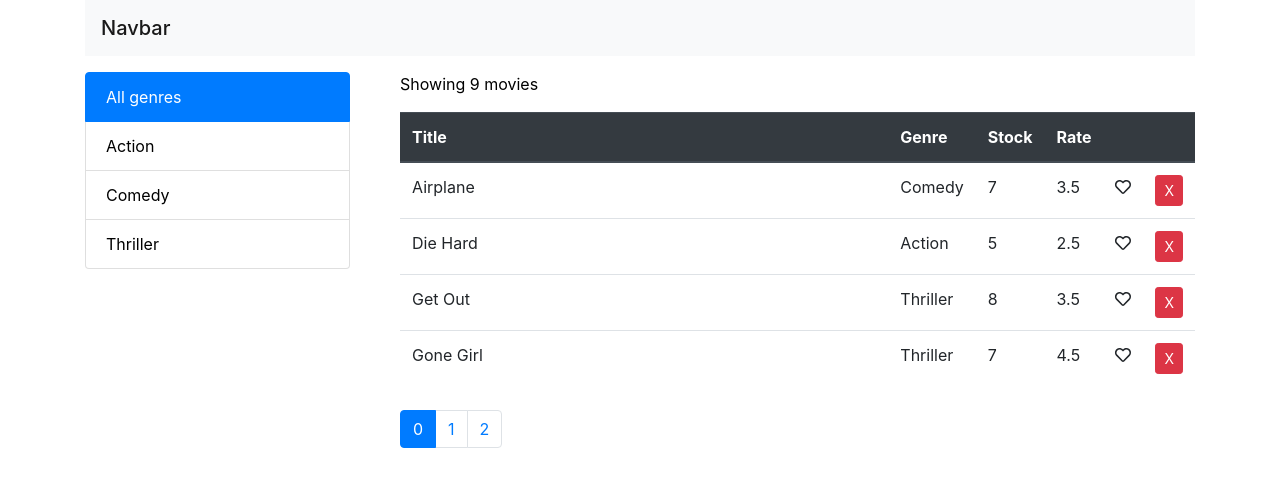
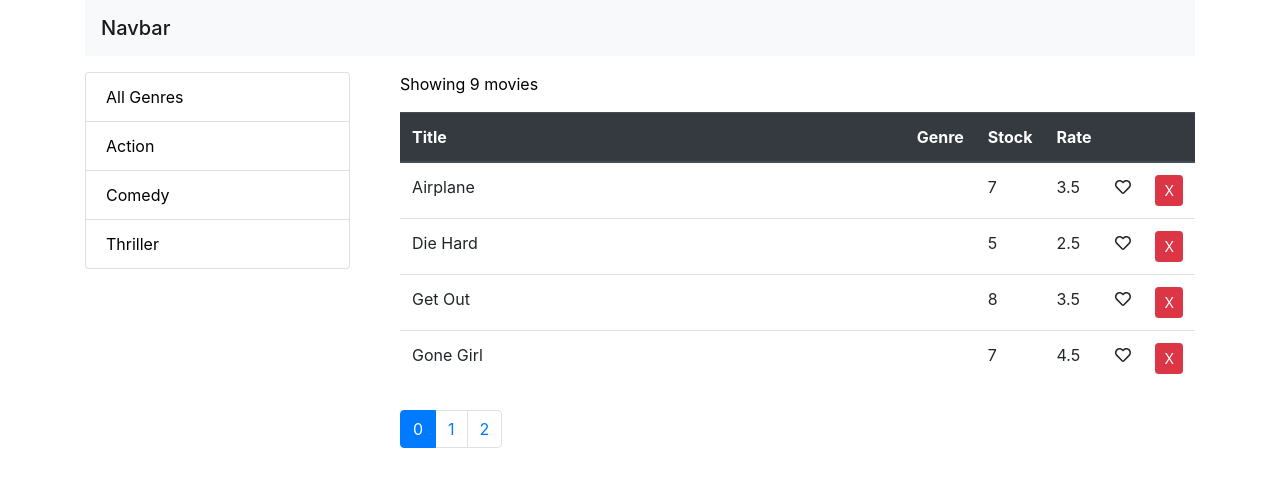
Before and after one commit to jparelladab/vidly, a React (Create React App) app: page / in a window 1280 px wide. Shown: the top 486 px of the page. Built offline with nearby package versions, Linux system fonts and the light colour scheme.

Commit message:
refactoring Like and MovieTable components

```diff
--- a/src/common/listGroup.jsx
+++ b/src/common/listGroup.jsx
@@ -4,17 +4,13 @@ import React from 'react';
 const ListGroup = (props) => {
   const {items, textProperty, valueProperty, onItemSelect, selectedItem} = props;
   return (
-
     <div className="movies-filter">
       <ul className="list-group">
-            <li key="all" className={ (selectedItem) ? "list-group-item" : "list-group-item active"}><a href="#" onClick={() => onItemSelect('')} >All genres</a></li>
         { items.map ( item =>
-            <li key={item[valueProperty]} className={(selectedItem === item) ? "list-group-item active" : "list-group-item"}><a href="#" onClick={() => onItemSelect(item)}>{item[textProperty]}</a></li>
+          <li onClick={() => onItemSelect(item)} key={item[valueProperty]} className={(selectedItem === item) ? "list-group-item active" : "list-group-item"}>{item[textProperty]}</li>
         )}
       </ul>
     </div>
-
-
   )
 }
 
--- /dev/null
+++ b/src/common/tableBody.jsx
@@ -0,0 +1,21 @@
+import React, { Component } from 'react';
+import Movie from '../components/movie';
+
+class TableBody extends Component {
+    render() {
+        const {data, columns} = this.props
+        return (
+            <tbody className="table-striped">
+            { data.map (item =>
+              <Movie
+                movie={item}
+                key={item._id}
+                columns={columns}
+            />
+              ) }
+        </tbody>
+        );
+    }
+}
+
+export default TableBody;
--- /dev/null
+++ b/src/common/tableHeader.jsx
@@ -0,0 +1,31 @@
+import React, { Component } from 'react';
+class TableHeader extends Component {
+
+    raiseSort = path => {
+        const sortColumn = {...this.props.sortColumn};
+        if (sortColumn.path === path){
+          if (sortColumn.order === 'asc'){
+            sortColumn.order = 'desc';
+          } else {
+            sortColumn.order = 'asc';
+          }
+        } else {
+          sortColumn.path = path;
+          sortColumn.order = 'asc';
+        }
+        this.props.onSort(sortColumn);
+      };
+
+    render() {
+        return (
+            <thead className="thead-dark">
+                <tr>
+                  {this.props.columns.map(column =>
+                    <th key={column.path || column.key } onClick={() => this.raiseSort(column.path)} className="col cursor-pointer">{column.label}</th>  )}
+                </tr>
+              </thead>
+        );
+    }
+}
+
+export default TableHeader;
--- a/src/components/movie.jsx
+++ b/src/components/movie.jsx
@@ -5,15 +5,13 @@ import Like from '../common/like';
 class Movie extends Component {
 
   render(){
-    const movie = this.props.movie;
+    const {movie, columns} = this.props;
+
     return (
       <tr>
-        <td>{movie.title}</td>
-        <td>{movie.genre.name}</td>
-        <td>{movie.numberInStock}</td>
-        <td>{movie.dailyRentalRate}</td>
-        <td><Like onLike={this.props.onLike} isLiked={this.props.isLiked} movie={movie} /></td>
-        <td><button className='btn btn-danger btn-sm' onClick={ () => this.props.onDelete(movie) }>X</button></td>
+        {columns.map (column =>
+            <td key={column.path || column.key}>{column.path ? movie[column.path ] : column.content(movie) }</td>
+          )}
       </tr>
     );
   }
--- a/src/components/movies.jsx
+++ b/src/components/movies.jsx
@@ -12,8 +12,8 @@ import ListGroup from '../common/listGroup';
 
 class Movies extends Component{
   state = {
-    movies: getMovies(),
-    genres: getGenres(),
+    movies: [],
+    genres: [],
     sortColumn: {path: 'title', order: 'asc'},
     likes: [],
     pageSize: 4,
@@ -22,7 +22,8 @@ class Movies extends Component{
   };
 
   componentDidMount(){
-
+    const genres = [{name: 'All Genres', _id: "0"}, ...getGenres()]
+    this.setState({movies: getMovies(), genres})
   };
 
   handleDelete = (movie) => {
@@ -30,19 +31,16 @@ class Movies extends Component{
     this.setState({movies: getMovies()});
   };
 
-  isLiked = (movie) => {
+  liked = (movie) => {
     return this.state.likes.indexOf(movie) >= 0 ? true : false;
   };
 
   handleLike = (movie) => {
-    let likes = [...this.state.likes];
-    let index = likes.indexOf(movie);
-    if (index === -1) {
-      likes.push(movie);
-    } else {
-      likes = likes.filter(m => m._id !== movie._id);
-    }
-    this.setState({likes});
+    const movies = [...this.state.movies];
+    const index = movies.indexOf(movie);
+    movies[index] = {...movies[index]};
+    movies[index].liked = !movies[index].liked;
+    this.setState({movies});
   };
 
   handlePageChange = (page) => {
@@ -50,24 +48,15 @@ class Movies extends Component{
   }
 
   handleGenreSelect = (genre) => {
+    genre = genre.name === 'All Genres' ? '' : genre;
     this.setState({
       selectedGenre: genre,
       currentPage: 0
     });
   };
 
-  handleSort = (column) => {
-    let order = this.state.sortColumn.order;
-    if (this.state.sortColumn.path === column){
-      if (order === 'asc'){
-        order = 'desc';
-      } else {
-        order = 'asc';
-      }
-    } else {
-      order = 'asc';
-    }
-    this.setState({sortColumn: {path: column, order}});
+  handleSort = (sortColumn) => {
+    this.setState({sortColumn});
   };
 
   render(){
@@ -97,10 +86,10 @@ class Movies extends Component{
           <MoviesTable
             paginatedMovies={paginatedMovies}
             count={count}
-            handleDelete={this.handleDelete}
-            handleLike={this.handleLike}
-            isLiked={this.isLiked}
+            onDelete={this.handleDelete}
+            onLike={this.handleLike}
             onSort={this.handleSort}
+            sortColumn={this.state.sortColumn}
           />
 
             <Pagination
--- a/src/components/moviesTable.jsx
+++ b/src/components/moviesTable.jsx
@@ -1,51 +1,40 @@
-import React from 'react';
+import React, {Component} from 'react';
 import Movie from './movie';
+import TableHeader from '../common/tableHeader';
+import TableBody from '../common/tableBody';
+import Like from '../common/like';
 
-
-  const MoviesTable = (props) => {
+  class MoviesTable extends Component {
+    columns = [
+      {path: 'title', label: 'Title'},
+      {path: 'genre.name', label: 'Genre'},
+      {path: 'numberInStock', label: 'Stock'},
+      {path: 'dailyRentalRate', label: 'Rate'},
+      {key: 'liked', content: movie => <Like onLike={this.props.onLike} liked={movie.liked} movie={movie} />},
+      {key: 'delete', content: movie => <button className='btn btn-danger btn-sm' onClick={ () => this.props.onDelete(movie) }>X</button>}
+    ];
+    render() {
       const {
         count,
         paginatedMovies,
-      handleDelete,
-      handleLike,
-      isLiked,
-      onSort } = props;
+        onDelete,
+        onLike,
+        onSort,
+        sortColumn} = this.props;
 
       return(
-
         <React.Fragment>
           <p>Showing {count} movies</p>
           <table className="table">
-            <thead className="thead-dark">
-              <tr>
-                <th
-                  onClick={() => onSort('title')}
-                  className="col cursor-pointer">Title</th>
-                <th
-                  onClick={() => onSort('genre.name')}
-                  className="col cursor-pointer">Genre</th>
-                <th
-                  onClick={() => onSort('numberInStock')}
-                  className="col cursor-pointer">Stock</th>
-                <th
-                  onClick={() => onSort('dailyRentalRate')}
-                  className="col cursor-pointer">Rate</th>
-
-                <th className="col"></th>
-                <th className="col"></th>
-              </tr>
-            </thead>
-          <tbody className="table-striped">
-              { paginatedMovies.map (movie =>
-                <Movie
-                  movie={movie}
-                  key={movie._id}
-                  onDelete={ handleDelete }
-                  onLike={handleLike}
-                  isLiked={isLiked(movie)}
+              <TableHeader
+                columns={this.columns}
+                sortColumn={sortColumn}
+                onSort={onSort}
               />
-                ) }
-          </tbody>
+              <TableBody
+                data={paginatedMovies}
+                columns={this.columns}
+              />
           </table>
 
 
@@ -53,5 +42,9 @@ import Movie from './movie';
       )
 
     }
+  }
+
+
+
 
   export default MoviesTable;
--- a/src/services/fakeMovieService.js
+++ b/src/services/fakeMovieService.js
@@ -7,63 +7,72 @@ const movies = [
     genre: { _id: "5b21ca3eeb7f6fbccd471818", name: "Action" },
     numberInStock: 6,
     dailyRentalRate: 2.5,
-    publishDate: "2018-01-03T19:04:28.809Z"
+    publishDate: "2018-01-03T19:04:28.809Z",
+    liked: true
   },
   {
     _id: "5b21ca3eeb7f6fbccd471816",
     title: "Die Hard",
     genre: { _id: "5b21ca3eeb7f6fbccd471818", name: "Action" },
     numberInStock: 5,
-    dailyRentalRate: 2.5
+    dailyRentalRate: 2.5,
+    liked: true
   },
   {
     _id: "5b21ca3eeb7f6fbccd471817",
     title: "Get Out",
     genre: { _id: "5b21ca3eeb7f6fbccd471820", name: "Thriller" },
     numberInStock: 8,
-    dailyRentalRate: 3.5
+    dailyRentalRate: 3.5,
+    liked: false
   },
   {
     _id: "5b21ca3eeb7f6fbccd471819",
     title: "Trip to Italy",
     genre: { _id: "5b21ca3eeb7f6fbccd471814", name: "Comedy" },
     numberInStock: 7,
-    dailyRentalRate: 3.5
+    dailyRentalRate: 3.5,
+    liked: true
   },
   {
     _id: "5b21ca3eeb7f6fbccd47181a",
     title: "Airplane",
     genre: { _id: "5b21ca3eeb7f6fbccd471814", name: "Comedy" },
     numberInStock: 7,
-    dailyRentalRate: 3.5
+    dailyRentalRate: 3.5,
+    liked: false
   },
   {
     _id: "5b21ca3eeb7f6fbccd47181b",
     title: "Wedding Crashers",
     genre: { _id: "5b21ca3eeb7f6fbccd471814", name: "Comedy" },
     numberInStock: 7,
-    dailyRentalRate: 3.5
+    dailyRentalRate: 3.5,
+    liked: true
   },
   {
     _id: "5b21ca3eeb7f6fbccd47181e",
     title: "Gone Girl",
     genre: { _id: "5b21ca3eeb7f6fbccd471820", name: "Thriller" },
     numberInStock: 7,
-    dailyRentalRate: 4.5
+    dailyRentalRate: 4.5,
+    liked: false
   },
   {
     _id: "5b21ca3eeb7f6fbccd47181f",
     title: "The Sixth Sense",
     genre: { _id: "5b21ca3eeb7f6fbccd471820", name: "Thriller" },
     numberInStock: 4,
-    dailyRentalRate: 3.5
+    dailyRentalRate: 3.5,
+    liked: true
   },
   {
     _id: "5b21ca3eeb7f6fbccd471821",
     title: "The Avengers",
     genre: { _id: "5b21ca3eeb7f6fbccd471818", name: "Action" },
     numberInStock: 7,
-    dailyRentalRate: 3.5
+    dailyRentalRate: 3.5,
+    liked: false
   }
 ];
 
```
Lines whose indentation alone changed are shown as unchanged.
